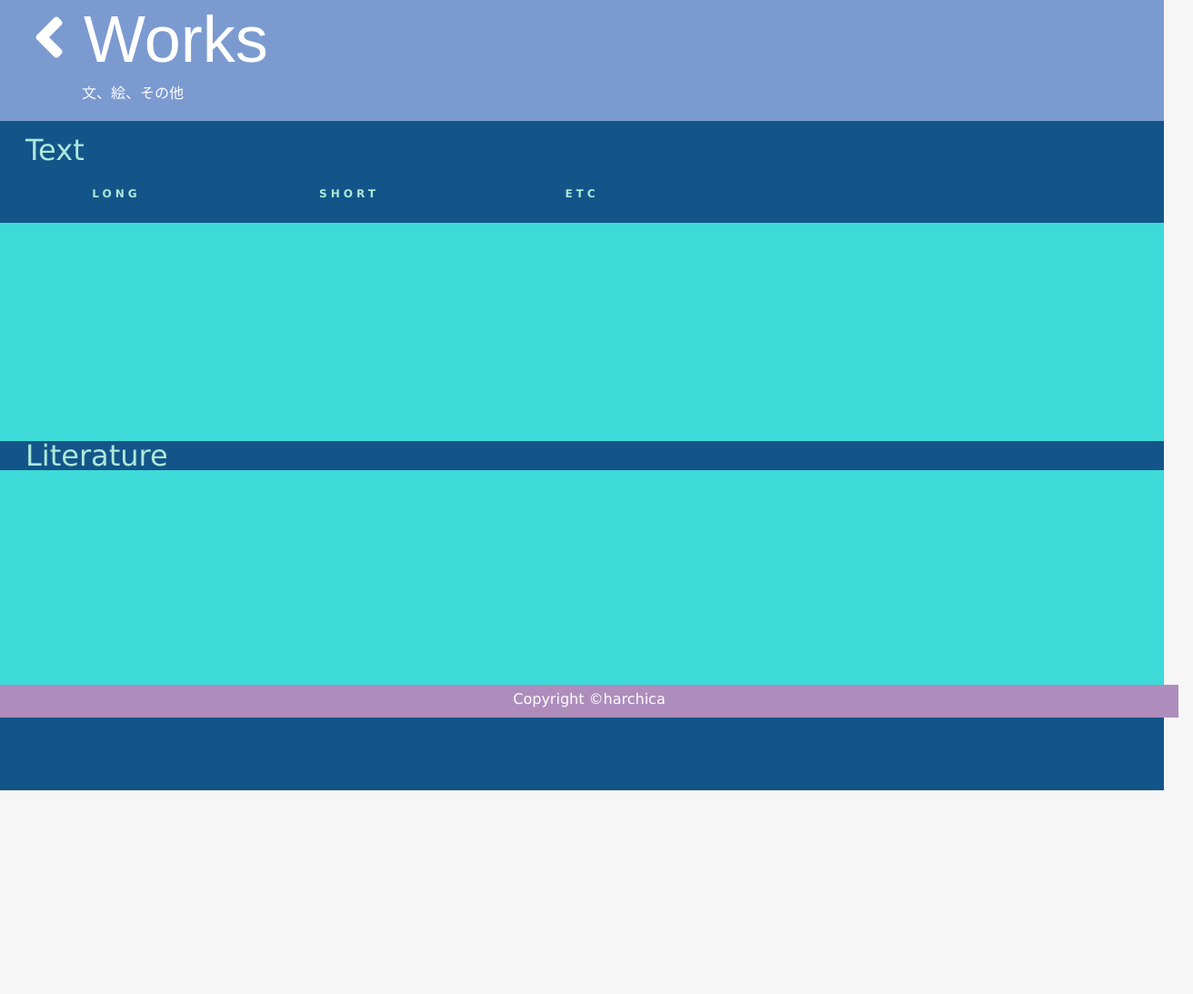
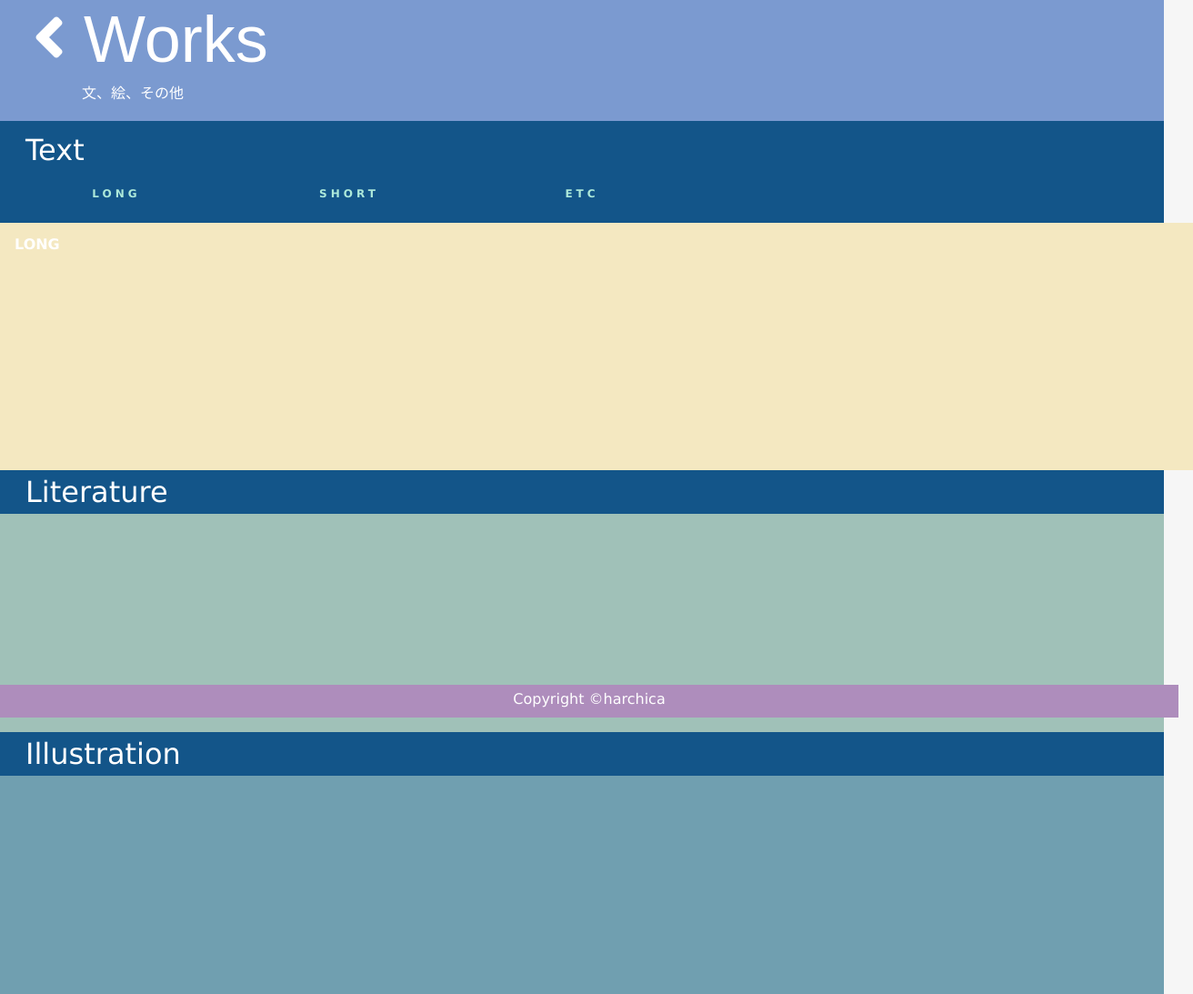
Before and after one commit to harchica/pre_mysite, a plain HTML site: page works.html in a window 1280 px wide. Shown: the part 11-1104 px from the top of the page at 91% size, 1312 px wide, since content can reach past the window. Before the commit the page ends 880 px from the top, so only its background shows below. Drawn offline with Linux system fonts and the light colour scheme.

Commit message:
work改変link一寸狭めた

```diff
--- a/css/works.css
+++ b/css/works.css
@@ -35,19 +35,27 @@ span{
   background-color: #135589;
 }
 
+.heading_div{
+  height: 96px;
+  background-color: #135589;
+}
+
+
 
 .heading{
   padding:24px 12px;
   font-size: 32px;
-  color: #ADE9DA;
+  color: #fff;
 
 }
 
-.text{
+.long_text{
   width: 100%;
   height: 240px;
   margin: 0 auto;
-  background-color: #3DDAD7;
+  margin-bottom: 8px;
+  padding: 16px;
+  background-color: #F4e8c1;
 
 }
 
@@ -55,7 +63,16 @@ span{
   width: 100%;
   height: 240px;
   margin: 0 auto;
-  background-color: #3DDAD7;
+  margin: 8px 0px;
+  background-color: #a0c1b8;
+}
+
+.illustration{
+  width: 100%;
+  height: 240px;
+  margin: 0 auto;
+  margin: 8px 0px;
+  background-color: #709fb0;
 }
 
 /*list_slider*/
--- a/works.html
+++ b/works.html
@@ -20,6 +20,7 @@
       </div>
     </header>
     <div class="contents">
+      <div class="heading_div">
         <span class="heading">Text</span>
         <div class="text_list">
         <nav>
@@ -35,13 +36,23 @@
         </ul>
       </nav>
         </div>
-      <div class="text">
+      </div>
+
+      <div class="long_text">
+      <h2>LONG</h2>
+
+      </div>
+      <div class="short_text">
+
+      </div>
+      <div class="etc_text">
 
       </div>
       <span class="heading">Literature</span>
       <div class="literature">
 
     </div>
+    <span class="heading">Illustration</span>
     <div class="illustration">
 
     </div>
```
Also changed, not shown: css/form.css (+5 -4 lines), css/links.css (+5 -3 lines), index.html (+1 -1 lines), me.html (+1 -1 lines), 1 other file. Lines whose indentation alone changed are shown as unchanged.
